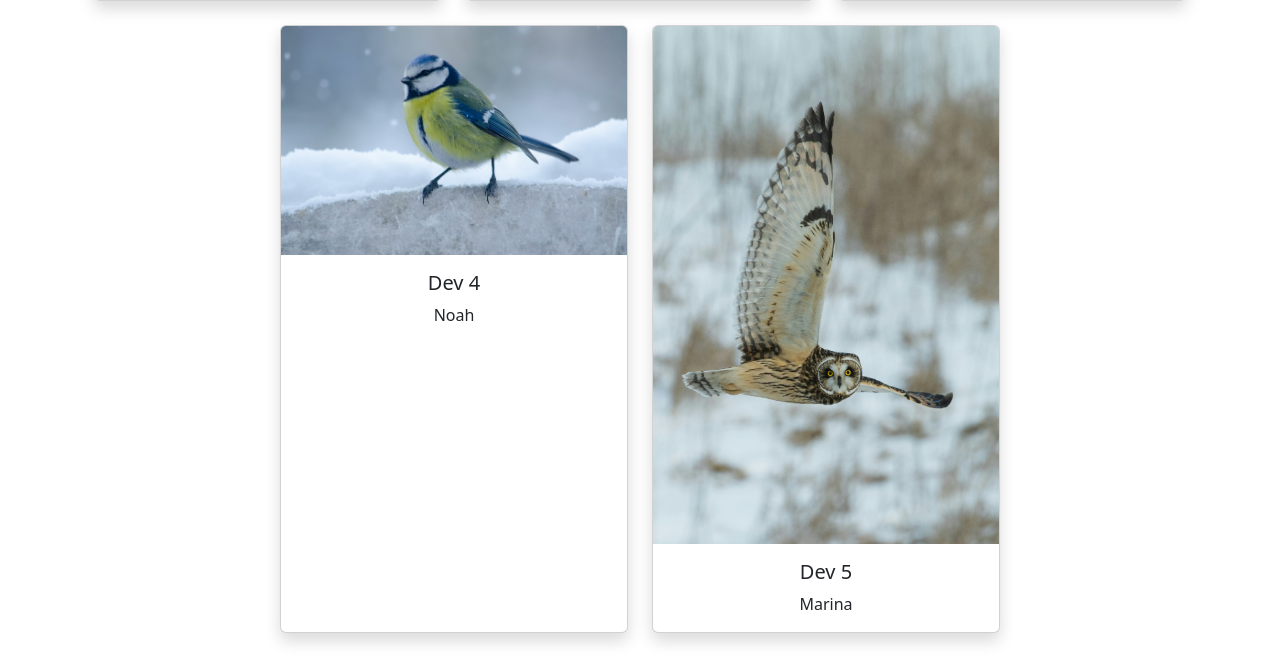
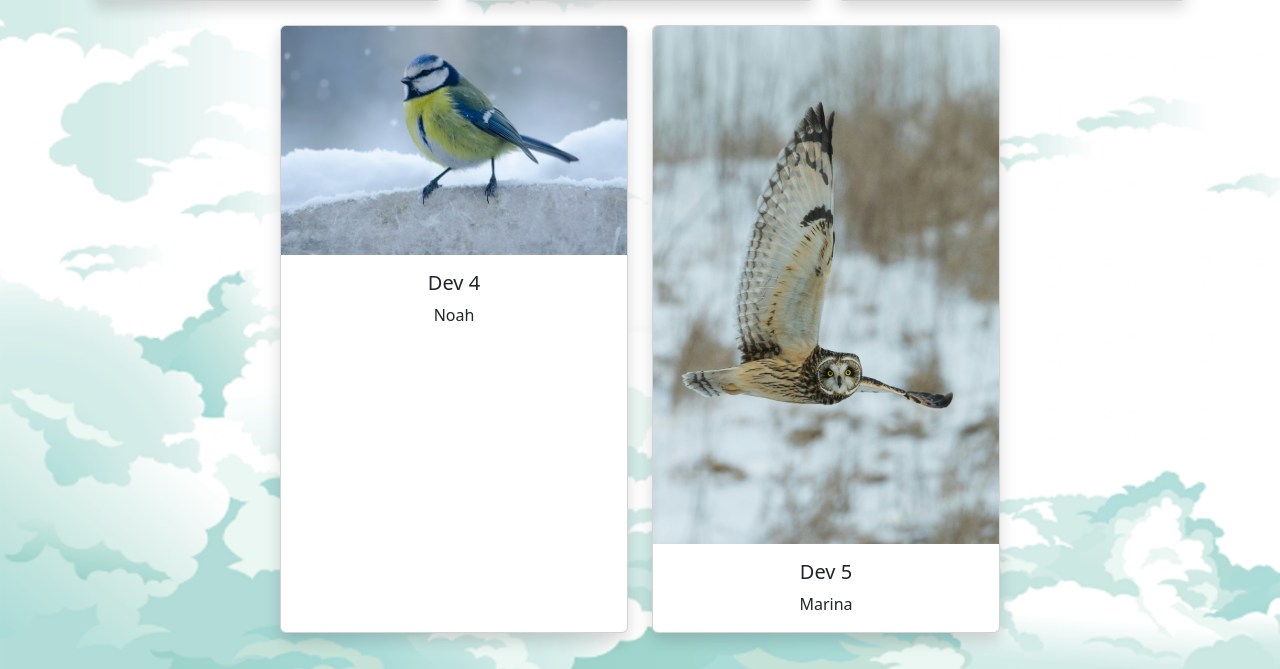
Before and after one commit to UCCS-SP25-CS4300-CS5300-1/Group-1-spring-2025, a Django app: page /about/ in a window 1280 px wide. Shown: the part 585-1254 px from the top of the page. Run offline with Django 5.2, Linux system fonts and the light colour scheme.

Commit message:
Add background graphic

```diff
--- a/team1project/todoapp/templates/base.html
+++ b/team1project/todoapp/templates/base.html
@@ -21,6 +21,9 @@
     <style>
         body {
             margin: 0;
+            background-image: url('../static/todolist-background.png');
+            background-size: cover;
+            background-repeat: no-repeat;
         }
 
         .nav-hover {
@@ -119,7 +122,7 @@
     <!-- Sidebar -->
     <div class="sidebar collapsed" id="sidebar">
         <ul class="nav flex-column mt-3">
-            <li class="nav-item">
+            <li class="nav-item" style="margin-top: 25px;">
                 <a class="nav-link" href="{% url 'index' %}">Welcome</a>
                 {% if user.is_authenticated %}
                 <a class="nav-link" href="{% url 'home' %}">Home</a>
```
Also changed, not shown: team1project/todoapp/static/todolist-background.png (added).
